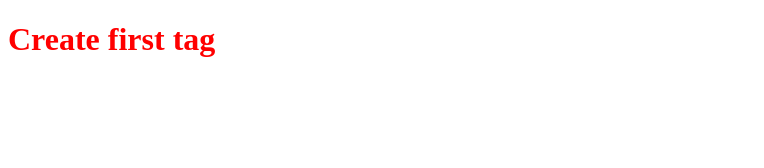
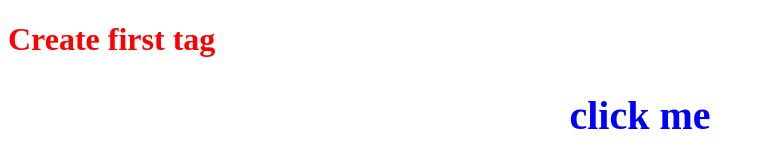
Before and after one commit to hrudeckiy/my-test-reposit, a plain HTML site: page index.html in a window 1280 px wide. Shown: the whole page, without its empty margins (0-764 px from the left). Drawn offline with Linux system fonts and the light colour scheme.

Commit message:
add new tag and some script

```diff
--- a/index.html
+++ b/index.html
@@ -8,8 +8,10 @@
     <link rel="stylesheet" href="main.css">
 </head>
 <body>
+    <h1>Create first tag</h1>
+    <h2 onclick="showMessage()">click me</h2>
 
-    <h1>Create first tag</h1>
 
+    <script src="main.js"></script>
 </body>
 </html>
--- a/main.css
+++ b/main.css
@@ -1,3 +1,9 @@
 h1{
     color: red;
 }
+
+h2{
+    color: blue;
+    text-align: center;
+    font-size: 40px;
+}
--- /dev/null
+++ b/main.js
@@ -0,0 +1,3 @@
+function showMessage(){
+    alert('Hello Git')
+}
```
